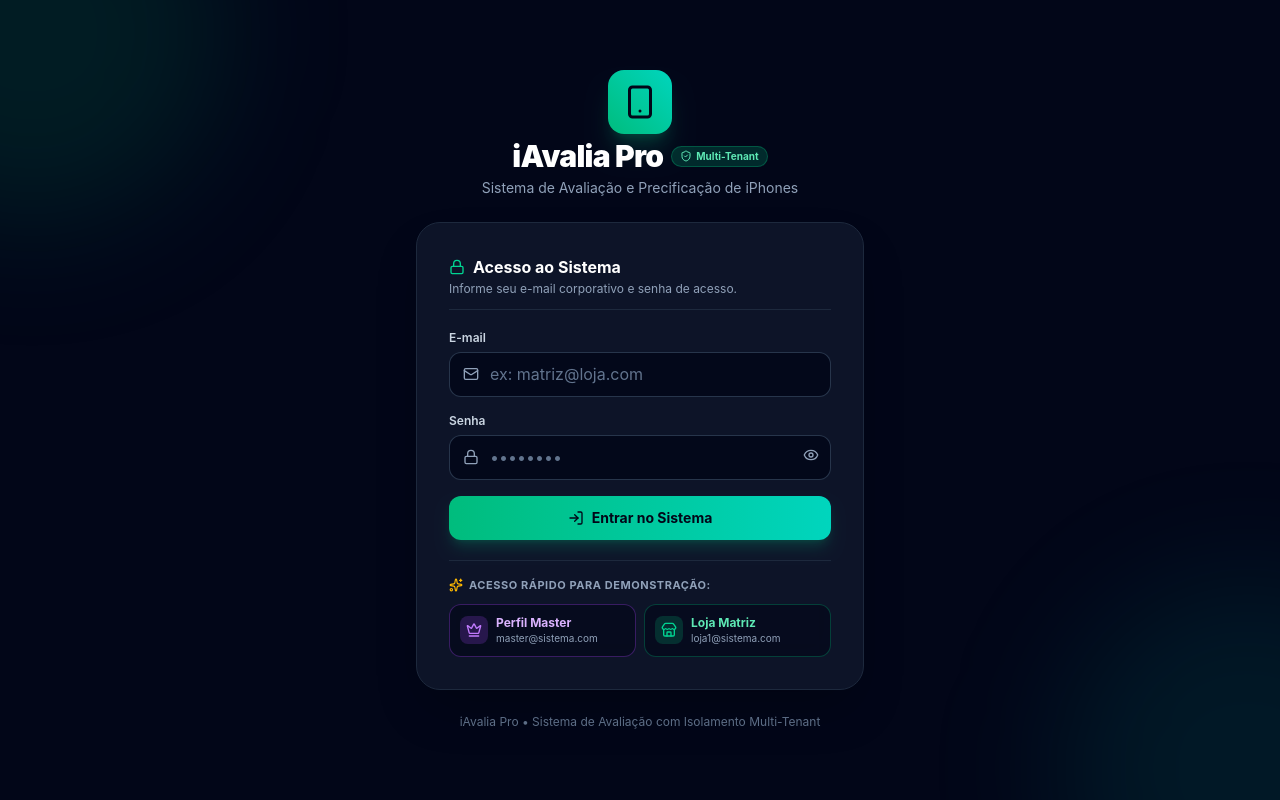
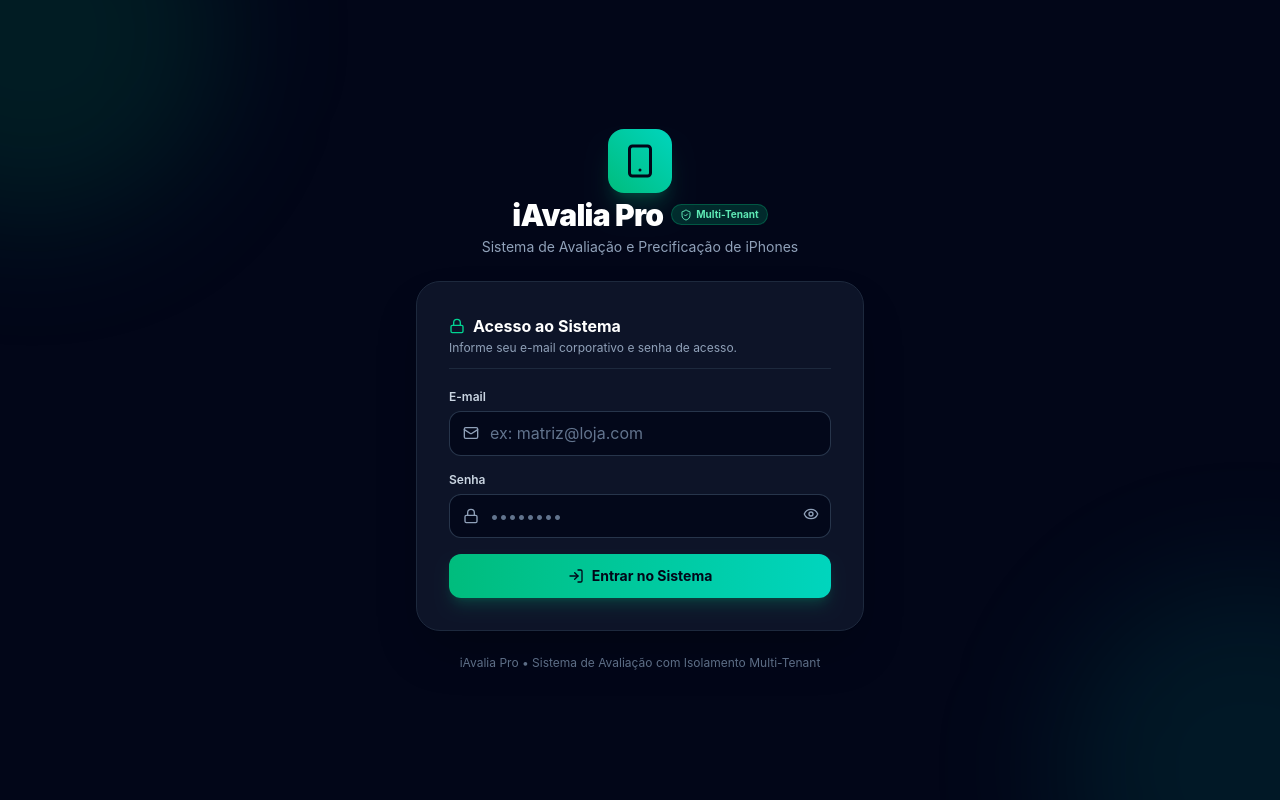
Before and after one commit to gabritfarias/avaliar, a React (Vite) app in the folder client/: page / in a window 1280 px wide. Built offline with nearby package versions, Linux system fonts and the light colour scheme; no server answers.

Commit message:
refactor: remover secao de acesso rapido para demonstracao da tela de login

```diff
--- a/client/src/components/LoginPage.tsx
+++ b/client/src/components/LoginPage.tsx
@@ -9,10 +9,7 @@
   Eye,
   EyeOff,
   LogIn,
-  Store,
-  Crown,
   AlertCircle,
-  Sparkles,
 } from 'lucide-react';
 
 interface LoginPageProps {
@@ -43,12 +40,6 @@
     } finally {
       setIsLoading(false);
     }
-  };
-
-  const handleQuickLogin = (quickEmail: string, quickPass: string) => {
-    setEmail(quickEmail);
-    setPassword(quickPass);
-    setError(null);
   };
 
   return (
@@ -163,44 +154,6 @@
               )}
             </button>
           </form>
-
-          {/* Atalhos Rápidos para Demonstração */}
-          <div className="border-t border-slate-800 pt-4 space-y-2.5">
-            <div className="flex items-center gap-1.5 text-[11px] font-bold text-slate-400 uppercase tracking-wider">
-              <Sparkles className="w-3.5 h-3.5 text-amber-400" />
-              <span>Acesso Rápido para Demonstração:</span>
-            </div>
-
-            <div className="grid grid-cols-1 sm:grid-cols-2 gap-2">
-              <button
-                type="button"
-                onClick={() => handleQuickLogin('master@sistema.com', 'master123')}
-                className="flex items-center gap-2 p-2.5 bg-slate-950/60 border border-purple-500/30 hover:border-purple-500/60 hover:bg-purple-950/20 rounded-xl text-left transition cursor-pointer group"
-              >
-                <div className="w-7 h-7 rounded-lg bg-purple-500/20 text-purple-400 flex items-center justify-center shrink-0 group-hover:scale-105 transition">
-                  <Crown className="w-4 h-4" />
-                </div>
-                <div className="overflow-hidden">
-                  <span className="block text-xs font-bold text-purple-300">Perfil Master</span>
-                  <span className="block text-[10px] text-slate-400 truncate">master@sistema.com</span>
-                </div>
-              </button>
-
-              <button
-                type="button"
-                onClick={() => handleQuickLogin('loja1@sistema.com', 'loja123')}
-                className="flex items-center gap-2 p-2.5 bg-slate-950/60 border border-emerald-500/30 hover:border-emerald-500/60 hover:bg-emerald-950/20 rounded-xl text-left transition cursor-pointer group"
-              >
-                <div className="w-7 h-7 rounded-lg bg-emerald-500/20 text-emerald-400 flex items-center justify-center shrink-0 group-hover:scale-105 transition">
-                  <Store className="w-4 h-4" />
-                </div>
-                <div className="overflow-hidden">
-                  <span className="block text-xs font-bold text-emerald-300">Loja Matriz</span>
-                  <span className="block text-[10px] text-slate-400 truncate">loja1@sistema.com</span>
-                </div>
-              </button>
-            </div>
-          </div>
         </div>
 
         {/* Rodapé da tela de login */}
```
